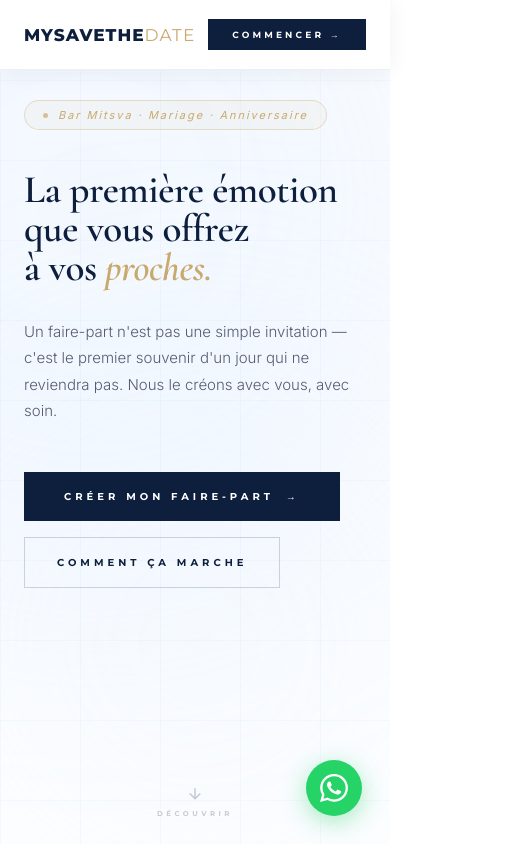
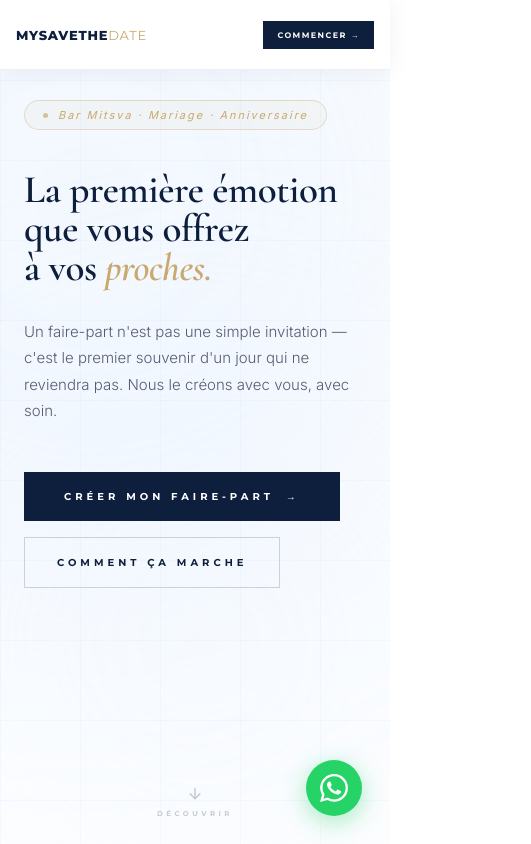
Before and after one commit to dovang55/mysavethedate-plateforme, a plain HTML site: page vitrine/index.html in a window 390 px wide. Shown: the top 844 px of the page, 531 px wide, since content can reach past the window. Drawn offline with nearby package versions, Linux system fonts and the light colour scheme.

Commit message:
fix(vitrine): corrige un débordement horizontal réel sur mobile
- .footer-links n'avait pas de flex-wrap : la rangée de 7 liens forçait
  la largeur du viewport de mise en page à s'élargir (confirmé via
  window.innerWidth élargi anormalement), provoquant un défilement
  horizontal sur toute la page en mobile
- Renforcement de la nav mobile (logo et bouton plus compacts sous 560px)
  pour plus de marge de sécurité

```diff
--- a/vitrine/index.html
+++ b/vitrine/index.html
@@ -181,7 +181,7 @@ button{font-family:inherit;cursor:pointer}
 .footer{padding:60px 48px;background:#fff;border-top:1px solid rgba(13,31,60,.07);display:flex;align-items:center;justify-content:space-between;flex-wrap:wrap;gap:20px}
 .footer-logo{font-family:'Montserrat',sans-serif;font-weight:800;font-size:15px;letter-spacing:.06em;text-transform:uppercase;color:var(--navy)}
 .footer-logo em{color:var(--blue);font-style:normal;font-weight:400}
-.footer-links{display:flex;gap:28px}
+.footer-links{display:flex;flex-wrap:wrap;justify-content:center;gap:16px 28px}
 .footer-links a{font-family:'Inter',sans-serif;font-size:12px;color:rgba(13,31,60,.32);transition:color .2s}
 .footer-links a:hover{color:rgba(13,31,60,.7)}
 .footer-copy{font-family:'Inter',sans-serif;font-size:11px;color:rgba(13,31,60,.22)}
@@ -348,6 +348,9 @@ input[type=range].q-range::-webkit-slider-thumb{-webkit-appearance:none;width:30
   .budget-grid{grid-template-columns:1fr 1fr}
   .rdv-times{grid-template-columns:1fr 1fr}
   .hero-h1{font-size:clamp(38px,10vw,60px)}
+  .nav{padding:0 16px}
+  .nav-logo{font-size:13px}
+  .btn-nav{padding:9px 14px;font-size:8px;letter-spacing:.18em}
 }
 </style>
 </head>
```
